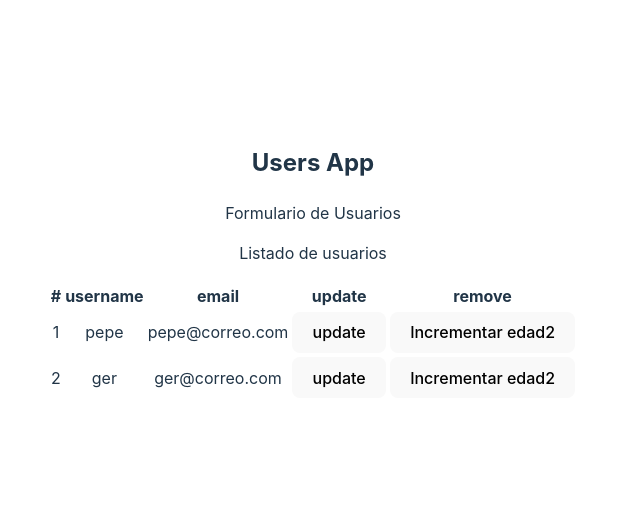
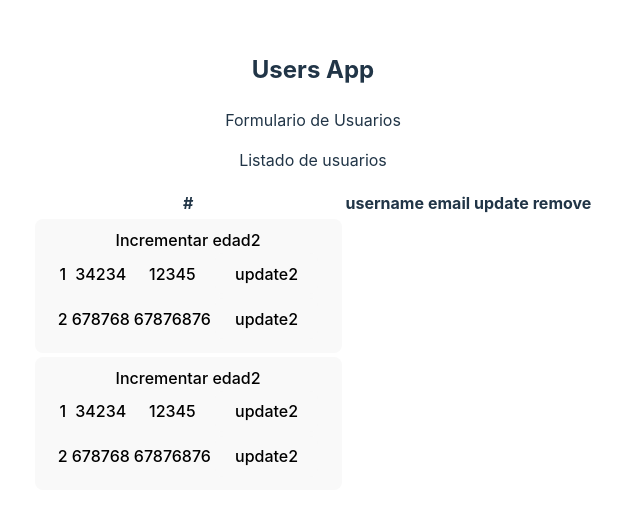
Before and after one commit to gditrani269/mi-form, a React (Vite) app: page / in a window 1280 px wide. Shown: the part 137-642 px from the top of the page, without its empty margins (327-967 px from the left). Built offline with nearby package versions, Linux system fonts and the light colour scheme.

Commit message:
llama backend java y procesa json de rta

```diff
--- /dev/null
+++ b/src/components/MiRow.jsx
@@ -0,0 +1,20 @@
+
+export const MiRow = ({id, username, email}) => {
+
+    return (
+        <tr>
+        <td>{ id}</td>
+        <td>{ username}</td>
+        <td>{ email}</td>
+        <td>
+            <button
+                type="button"
+                className="btn btn-secondary btn-sm">
+                update2
+            </button>
+        </td>
+
+    </tr>
+
+    )
+}
--- a/src/components/UserRow.jsx
+++ b/src/components/UserRow.jsx
@@ -1,37 +1,57 @@
 import axios from "axios"
+import { useState } from "react";
+import { MiRow } from "./MiRow";
+
+const initialUserForm = [
+    {
+        id: 1,
+        username: 34234,
+        email: 12345,
+        Cantidad: 56768
+    },
+    {
+        id: 2,
+        username: 678768,
+        email: 67876876,
+        Cantidad: 678678768
+    },
+];
 
 export const UserRow = ({id, username, email}) => {
+    const [userSelected, setUserSelected] = useState (initialUserForm);
 
     async function handleButtonClick2() {
         console.log ("sarasa para mi");
 
                 console.log ("TRACK 1");
-                const response = await axios.get ('http://localhost:8080/users');
+                const response = await axios.get ('http://localhost:8080/users2');
                 console.log (response);
                 console.log (response.data);
+        setUserSelected (response.data);
+        console.log ("userSelected: ", userSelected);
+    }
 
 
-    }
 
     return (
         <tr>
-        <td>{ id}</td>
-        <td>{ username}</td>
-        <td>{ email}</td>
-        <td>
-            <button
-                type="button"
-                className="btn btn-secondary btn-sm">
-                update
-            </button>
-        </td>
-        <td>
-            <button onClick={handleButtonClick2}>
-                Incrementar edad2
-            </button>
+            <td>
+                <button onClick={handleButtonClick2}>
+                    Incrementar edad2
+                    {
+                        //console.log ("userSelected from boton: ", userSelected)
+                        userSelected.map (({id, username, email}) => (
+                            <MiRow
+                                id={id}
+                                username={username}
+                                email={email}
+                            />
+                        ))
+                    }
 
-        </td>
-    </tr>
+                </button>
+            </td>
+        </tr>
 
     )
 }
```
